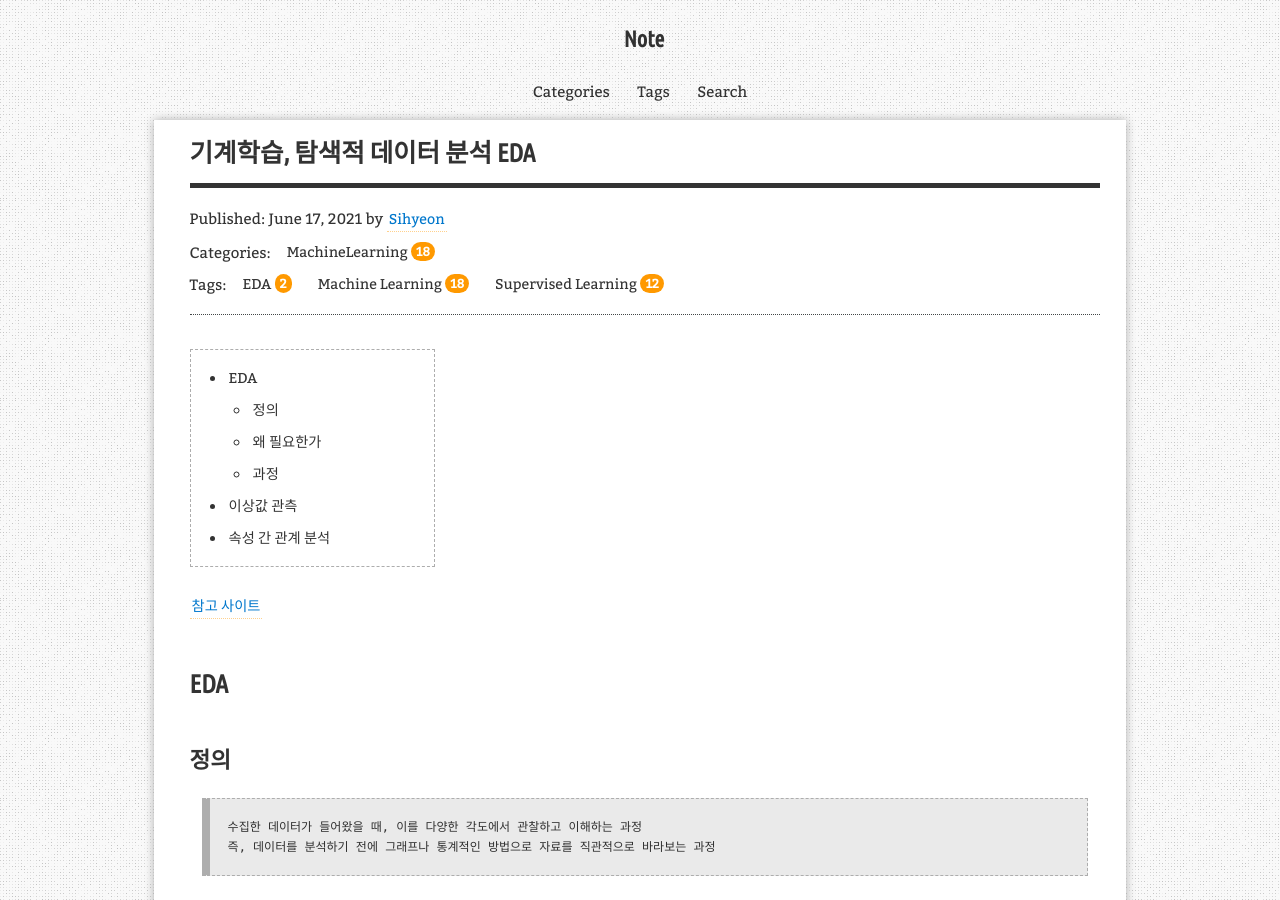
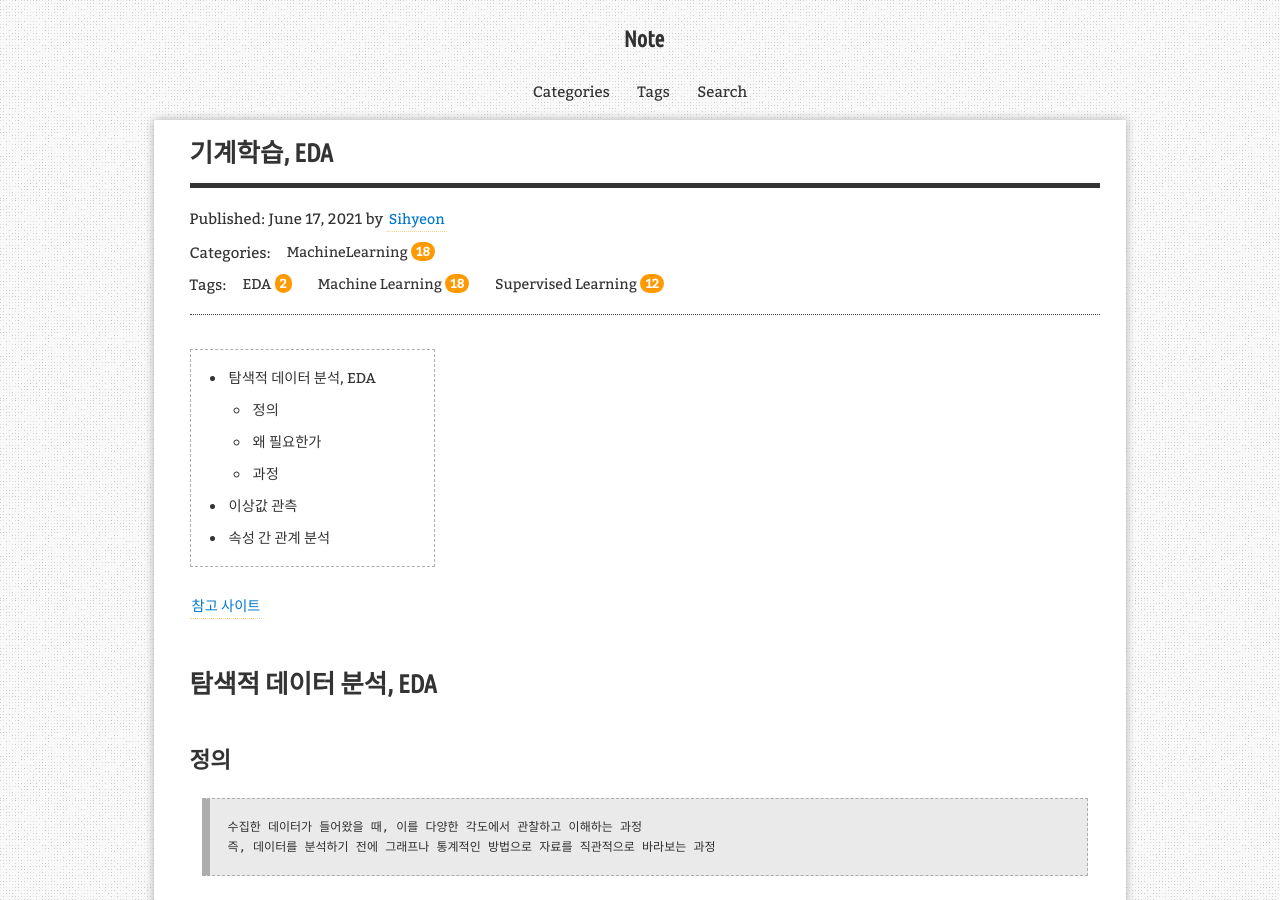
Before and after one commit to aristohyun/aristohyun.github.io, a Jekyll site: the page built from _posts/2021-06-17-EDA.md, in a window 1280 px wide and 900 px high. Built offline with Jekyll 4.4.1, drawn with Linux system fonts in a browser that asks for light colours; comment, search, counter and statistics services are not loaded.

Commit message:
Update 2021-06-17-EDA.md

```diff
--- a/_posts/2021-06-17-EDA.md
+++ b/_posts/2021-06-17-EDA.md
@@ -14,7 +14,7 @@ redirect_from:
 
 [참고 사이트](https://eda-ai-lab.tistory.com/13){: target="_blank"}
 
-# EDA
+# 탐색적 데이터 분석, EDA
 
 ## 정의
 > 수집한 데이터가 들어왔을 때, 이를 다양한 각도에서 관찰하고 이해하는 과정
```
Also changed, not shown: other parts of _posts/2021-06-17-EDA.md (+1 -1 lines).
